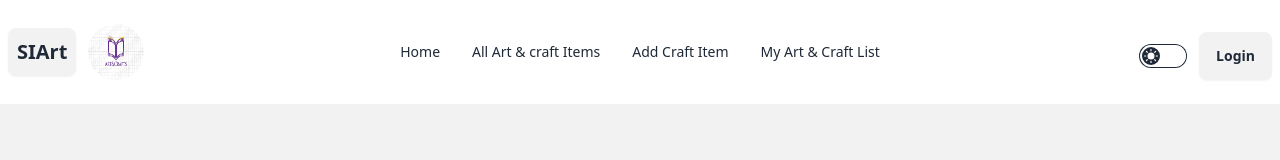
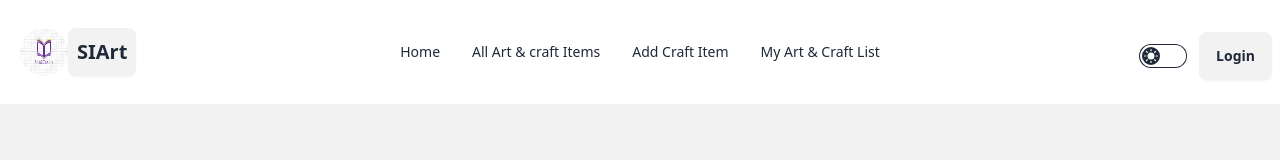
Before and after one commit to Solaimanislam/assignment--10-client, a React (Vite) app: page /login in a window 1280 px wide. Shown: the top 160 px of the page. Built offline with nearby package versions, Linux system fonts and the light colour scheme; no server answers.

Commit message:
added sort methode

```diff
--- a/src/pages/AllCraft/AllCraft.jsx
+++ b/src/pages/AllCraft/AllCraft.jsx
@@ -13,18 +13,13 @@ const AllCraft = () => {
 
     const crafts = useLoaderData();
     const [sort, setSort] = useState(crafts);
-    // const [sorting, setSorting] = useState(crafts);
-    console.log('sort',sort);
-    // console.log(crafts);
-    // setSorting([...sort], sort);
-    // console.log(sorting);
-    // const sortedData = sortByKey(crafts, sort);
+
 
     const handleSorts = () => {
         const sortCrafts = crafts.sort((a, b) => a.price - b.price)
         // console.log('button clicked');
-        setSort(sortCrafts)
-        console.log('clicked');
+        setSort([...sortCrafts])
+        // console.log('clicked');
     };
 
 
--- a/src/pages/shared/Navbar/Navbar.jsx
+++ b/src/pages/shared/Navbar/Navbar.jsx
@@ -56,8 +56,8 @@ const Navbar = () => {
                         {NavLinks}
                     </ul>
                 </div>
+                <img className=" lg:w-12 w-10 lg:h-12 h-10 rounded-full lg:ml-3" src={logo} alt="" />
                 <a className="btn lg:text-xl px-2 ">SIArt</a>
-                <img className=" lg:w-14 w-10 lg:h-14 h-10 rounded-full lg:ml-3" src={logo} alt="" />
             </div>
             <div className="navbar-center hidden lg:flex">
                 <ul className="menu menu-horizontal px-1">
--- a/src/pages/shared/Slider/Slider.jsx
+++ b/src/pages/shared/Slider/Slider.jsx
@@ -28,6 +28,7 @@ const Slider = () => {
         >
             <SwiperSlide>
                 <img src={slide1} alt="" style={{ width: "100%", height: "100vh" }} />
+
             </SwiperSlide>
             <SwiperSlide>
                 <img src={slide2} alt="" style={{ width: "100%", height: "100vh" }} />
@@ -38,7 +39,7 @@ const Slider = () => {
             <SwiperSlide>
                 <img src={slide4} alt="" style={{ width: "100%", height: "100vh" }} />
             </SwiperSlide>
-            ...
+
         </Swiper>
     );
 };
```
